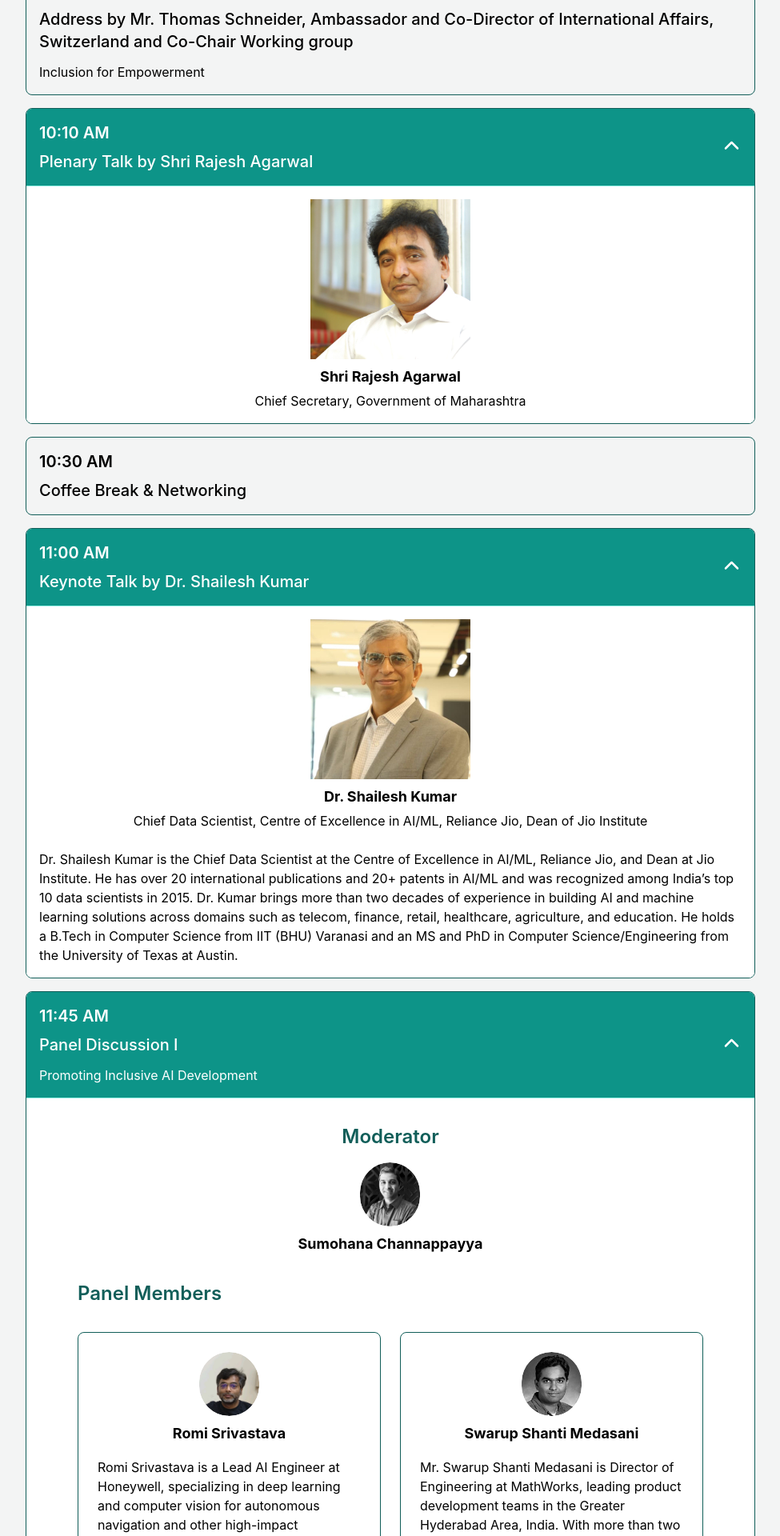
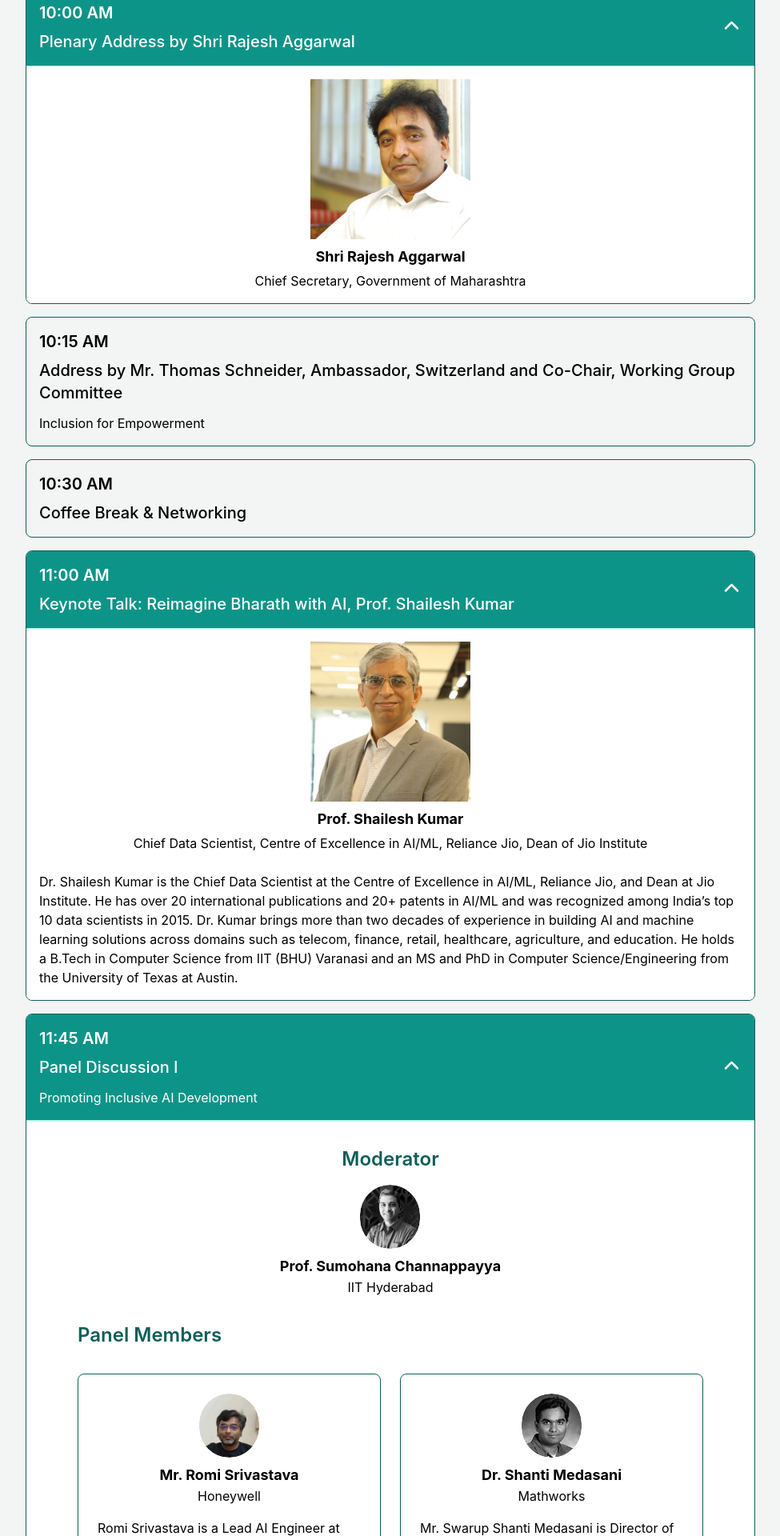
Before and after one commit to AI-IITH-WEB/aikyam, a React (Create React App) app: page / in a window 1280 px wide. Shown: the part 2240-4160 px from the top of the page at 80% size, without its empty margins (152-1127 px from the left). Built offline with nearby package versions, Linux system fonts and the light colour scheme; the HTML template or start-up script is replaced by a standard one.

Commit message:
change in event schedule

```diff
--- a/src/components/EventSchedule.jsx
+++ b/src/components/EventSchedule.jsx
@@ -10,7 +10,7 @@ import StartupPictch from "./StartupPitch";
 import PlaneryTalk from "./PlaneryTalk";
 
 const openAccordionInitialState = {
-  6: true,
+  5: true,
   8: true,
   9: true,
   10: true,
--- a/src/components/PanelDiscussion.jsx
+++ b/src/components/PanelDiscussion.jsx
@@ -1,6 +1,7 @@
 import React from "react";
 import AnimatedSection from "./common/AnimatedSection";
 import { PanelDiscussion1Members, PanelDiscussion2Members } from "../constants";
+import parse from "html-react-parser";
 
 const PanelDiscussion = ({ title }) => {
   const panelDiscussionMembers =
@@ -27,9 +28,14 @@ const PanelDiscussion = ({ title }) => {
                 alt="profileImage"
               />
             </div>
-            <p className="font-bold text-lg">
-              {panelDiscussionMembers?.moderator?.name}
-            </p>
+            <div className="flex flex-col gap-0 items-center">
+              <p className="font-bold text-lg">
+                {panelDiscussionMembers?.moderator?.name}
+              </p>
+              <p className="font-normal text-base">
+                {panelDiscussionMembers?.moderator?.tagLine}
+              </p>
+            </div>
           </div>
         </AnimatedSection>
       </div>
@@ -59,7 +65,12 @@ const PanelDiscussion = ({ title }) => {
                         alt="profileImage"
                       />
                     </div>
-                    <p className="font-bold text-lg">{member?.name}</p>
+                    <div className="flex flex-col gap-0 items-center">
+                      <p className="font-bold text-lg">{member?.name}</p>
+                      <p className="font-normal text-base">
+                        {parse(member?.tagLine)}
+                      </p>
+                    </div>
                   </div>
                   <p>{member?.bio}</p>
                 </div>
--- a/src/constants.js
+++ b/src/constants.js
@@ -17,36 +17,36 @@ export const EventScheduleConstants = [
     id: 4,
     time: "9:50 AM",
     title:
-      "Brief Introduction by Mr. Mohammad Safirulla (CEO, India AI Mission)",
+      "Context Setting by IndiaAI Misson: Address by Dr. Nalin Kumar Srivastava, Additional Director, AI & ET Division, MeitY",
   },
   {
     id: 5,
     time: "10:00 AM",
-    title:
-      "Address by Mr. Thomas Schneider, Ambassador and Co-Director of International Affairs, Switzerland and Co-Chair Working group",
-    description: "Inclusion for Empowerment",
+    title: "Plenary Address by Shri Rajesh Aggarwal",
+    hasToggle: true,
+    isPlaneryOrKeynoteTalk: true,
+    speakerDetails: {
+      name: "Shri Rajesh Aggarwal",
+      tagLine: "Chief Secretary, Government of Maharashtra",
+      profileImage: "/images/rajesh-agarwal.webp",
+    },
   },
   {
     id: 6,
-    time: "10:10 AM",
-    title: "Plenary Talk by Shri Rajesh Agarwal",
-    hasToggle: true,
-    isPlaneryOrKeynoteTalk: true,
-    speakerDetails: {
-      name: "Shri Rajesh Agarwal",
-      tagLine: "Chief Secretary, Government of Maharashtra",
-      profileImage: "/images/rajesh-agarwal.webp",
-    },
+    time: "10:15 AM",
+    title:
+      "Address by Mr. Thomas Schneider, Ambassador, Switzerland and Co-Chair, Working Group Committee",
+    description: "Inclusion for Empowerment",
   },
   { id: 7, time: "10:30 AM", title: "Coffee Break & Networking" },
   {
     id: 8,
     time: "11:00 AM",
-    title: "Keynote Talk by Dr. Shailesh Kumar",
+    title: "Keynote Talk: Reimagine Bharath with AI, Prof. Shailesh Kumar",
     hasToggle: true,
     isPlaneryOrKeynoteTalk: true,
     speakerDetails: {
-      name: "Dr. Shailesh Kumar",
+      name: "Prof. Shailesh Kumar",
       tagLine:
         "Chief Data Scientist, Centre of Excellence in AI/ML, Reliance Jio, Dean of Jio Institute",
       profileImage: "/images/shailesh.jpeg",
@@ -69,10 +69,10 @@ export const EventScheduleConstants = [
     hasToggle: true,
     isPanelDiscussion: true,
   },
-  { id: 11, time: "1:00 PM", title: "Lunch" },
+  { id: 11, time: "1:15 PM", title: "Lunch" },
   {
     id: 12,
-    time: "2:00 PM",
+    time: "2:15 PM",
     title: "Startup Pitch Event",
     description: "Theme: AI for All",
     hasToggle: true,
@@ -81,7 +81,7 @@ export const EventScheduleConstants = [
 
   {
     id: 13,
-    time: "3:00 PM",
+    time: "3:15 PM",
     title: "AI and Me",
     description: "Student Perspectives on AI and its Future",
     hasToggle: true,
@@ -115,8 +115,8 @@ export const EventScheduleConstants = [
       },
     ],
   },
-  { id: 14, time: "4:00 PM", title: "Coffee Break & Networking" },
-  { id: 15, time: "4:30 PM", title: "Results & Closing Session" },
+  { id: 14, time: "4:15 PM", title: "Results and Prize Distribution" },
+  { id: 15, time: "4:30 PM", title: "Coffee Break and Networking" },
   {
     id: 16,
     time: "5:00 PM",
@@ -179,79 +179,89 @@ export const CulturalEventArtists = [
 
 export const PanelDiscussion1Members = {
   moderator: {
-    name: "Sumohana Channappayya",
+    name: "Prof. Sumohana Channappayya",
     profileImage: "/images/panelDiscussion1/sumohana-channappayya.jpg",
+    tagLine: "IIT Hyderabad"
   },
   panelMembers: [
     {
       id: 1,
-      name: "Romi Srivastava",
+      name: "Mr. Romi Srivastava",
       linkendInProfile:
         "https://www.linkedin.com/in/romi-srivastava-3130a730/?originalSubdomain=in",
       profileImage: "/images/panelDiscussion1/romi-srivastava.jpeg",
       bio: "Romi Srivastava is a Lead AI Engineer at Honeywell, specializing in deep learning and computer vision for autonomous navigation and other high-impact applications. Based in Bengaluru, India, Romi brings more than a decade of industrial R&D experience,  complemented by strong academic training in artificial intelligence and visual information systems. His work spans domains such as aerospace, agriculture, medical science, and broader autonomous systems, translating cutting-edge research into real-world products and solutions.",
+      tagLine: "Honeywell"
     },
     {
       id: 2,
-      name: "Swarup Shanti Medasani",
+      name: "Dr. Shanti Medasani",
       linkendInProfile:
         "https://www.linkedin.com/in/swarup-medasani-80b2a713/?originalSubdomain=in",
       profileImage: "/images/panelDiscussion1/swarup-shanti.jpeg",
       bio: "Mr. Swarup Shanti Medasani is Director of Engineering at MathWorks, leading product development teams in the Greater Hyderabad Area, India. With more than two decades of experience spanning research, product engineering, and technology leadership, he has previously served as Chief Technology Officer at Uurmi Systems and as a senior research staff scientist at HRL Laboratories, Malibu, USA. He holds a Ph.D. in Computer Engineering and Computer Science from the University of Missouri-Columbia and brings deep expertise in artificial intelligence and signal processing to his current role.",
+      tagLine: "Mathworks"
     },
     {
       id: 3,
-      name: "Ramia Kannan Babu",
+      name: "Mr. Kannan Babu",
       linkendInProfile:
         "https://www.linkedin.com/in/kannan-babu-ramia-7393649/?originalSubdomain=in",
       profileImage: "/images/panelDiscussion1/ramia-kannan.jpeg",
       bio: "Mr. Ramia Kannan Babu is a Senior Principal Engineer in Edge Computing at Intel Technology India, bringing over 25 years of experience in system architecture, packet processing, and wireless infrastructure.He has served in multiple engineering leadership roles at Intel, including Principal Engineer and System Architect for data plane solutions, following earlier research engineering positions at CDOT and VXL Instruments in Bangalore. Mr. Kannan holds an M.S. in Software Systems from BITS Pilani and a B.E. in Electronics and Communications from Government College of Engineering, Tirunelveli. His expertise spans SoC and embedded systems design, and he is widely recognized within Intel for his technical contributions and mentoring across cross-functional teams.",
+      tagLine: "Intel India"
     },
     {
       id: 4,
-      name: "Chakravarthy Bhagavati",
+      name: "Prof. Bhagavati Chakravarthy",
       homepage: "https://scis.uohyd.ac.in/~chakcs/",
       profileImage: "/images/panelDiscussion1/bhagavati.jpeg",
       bio: "Professor Bhagvati’s research spans Colour Image Processing, Pattern Recognition, Document Analysis, and Deep Learning, with notable contributions to Telugu Optical Character Recognition, where his lab has developed a complete end-to-end OCR system achieving high real-world accuracy. His work beautifully bridges theory and practice, combining insights from vision science, stochastic processes, and modern deep learning. He holds a Ph.D. in Computer Science from Rensselaer Polytechnic Institute, and has been actively involved in teaching and mentoring students across areas such as Programming Languages, Operating Systems, Computer Vision, Numerical Methods, and Deep Learning.",
+      tagLine: "University of Hyderabad"
     },
   ],
 };
 
 export const PanelDiscussion2Members = {
   moderator: {
-    name: "Vineeth N Balasubramanian",
+    name: "Prof. Vineeth N Balasubramanian",
     profileImage: "/images/panelDiscussion2/vineeth-balasubramanian.jpg",
+    tagLine: "IIT Hyderabad and Microsoft Research"
   },
   panelMembers: [
     {
       id: 1,
-      name: "Sri Vasireddy",
+      name: "Mr. Sri Vasireddy",
       linkendInProfile: "https://www.linkedin.com/in/srivasireddy",
       profileImage: "/images/panelDiscussion2/vasireddy.jpg",
       bio: "Mr. Sri Vasireddy is the Co-Founder and Chief Executive Officer of REAN Foundation, a mission-driven non-profit organization focused on improving healthcare access and enabling patient support beyond hospitals, especially for individuals in remote and underserved communities. Through initiatives such as REAN Care, he has been actively involved in promoting solutions that help patients and families manage health needs from home with dignity and continuity of care. With a background that combines leadership, technology, and social impact, Mr. Vasireddy has also contributed to innovation discussions in the health-tech ecosystem, including being listed as a member of the American Heart Association’s Health Tech Advisory Group.",
+      tagLine: "REAN Foundation"
     },
     {
       id: 2,
-      name: "Madhuvanti Kale",
+      name: "Ms. Madhuvanti Kale",
       linkendInProfile:
         "https://www.linkedin.com/in/madhuvanti-kale-phd-16ab43226",
       profileImage: "/images/panelDiscussion2/madhuvanti-kale.png",
       bio: "Dr. Madhuvanti Kale is a sustainability professional with an academic background in agricultural waste valorization. She has over 10 years of academic and industrial research experience in the US, Europe and India. She has led social programs focused on environmental sustainability at a major international non-profit. She recently co-founded Avartan Labs, a startup dedicated to improving the efficiency of solid waste management through socially conscious deployment of AI-ML, together with Prof. Srijith PK and Prof. Vineeth Balasubramanian.",
+      tagLine: "United Way"
     },
     {
       id: 3,
-      name: "Subhabrata Chakrabarti",
+      name: "Dr. Subhabrata Chakrabarti",
       linkendInProfile:
         "https://www.linkedin.com/in/subhabrata-chakrabarti-183078a",
       profileImage: "/images/panelDiscussion2/subhabrata.png",
       bio: "Dr. Subhabrata Chakrabarti is currently the Associate Director of Research at the L V Prasad Eye Institute (LVPEI), Hyderabad. He is a Molecular Geneticist largely trained in India and at the National Eye Institute (NEI), NIH, USA, and has contributed to the understanding of the molecular mechanisms in complex eye diseases. He is a Molecular Geneticist largely trained in India and at the National Eye Institute (NEI), NIH, USA, and has contributed to the understanding of the molecular mechanisms in complex eye diseases. His major work on functional genomics of primary congenital glaucoma (PCG) that affects children in the developing world, has convincingly demonstrated the underlying mechanisms in disease pathogenesis and ocular development. His works have provided evolutionary insights on the geographical structuring and migrations of these disease-associated mutations worldwide.",
+      tagLine: "LV Prasad Eye Institute, Hyderabad"
     },
     {
       id: 4,
-      name: "Voruganti Aravind",
+      name: "Mr. Voruganti Aravind",
       linkendInProfile: "https://www.linkedin.com/in/aravindvoruganti",
       profileImage: "/images/panelDiscussion2/voruganti-aravind.jpg",
       bio: "Voruganti Aravind is a deep tech leader, ecosystem architect, and venture builder working at the intersection of work, intelligence, productivity, and trust in the era of AI and decentralized systems. A seasoned blockchain leader with over 13 years of industry experience, currently serving as Director and Global Vice President. He has led production-grade enterprise blockchain projects across 10+ industry verticals, including supply chain, trade finance, CBDCs, energy, oil and gas, GRC, NFTs, and the educational metaverse.A Blockchain Solution Architect, Product Leader, and Corporate Trainer, he has trained 3,500+ professionals globally, including government officials and fintech leaders across India, Singapore, the US, UK, and the Middle East. He is also the Chair of the Hyperledger Governance, Risk, and Compliance SIG and was recognized among the Top 50 Blockchain Influencers in India (2022).",
+      tagLine: "<p>1<sup>*</sup>Works India</p>"
     },
   ],
 };
```
Also changed, not shown: public/images/carouselImages/event-schedule.jpg, 1 other file (tests, documents, lock files or other folders).
